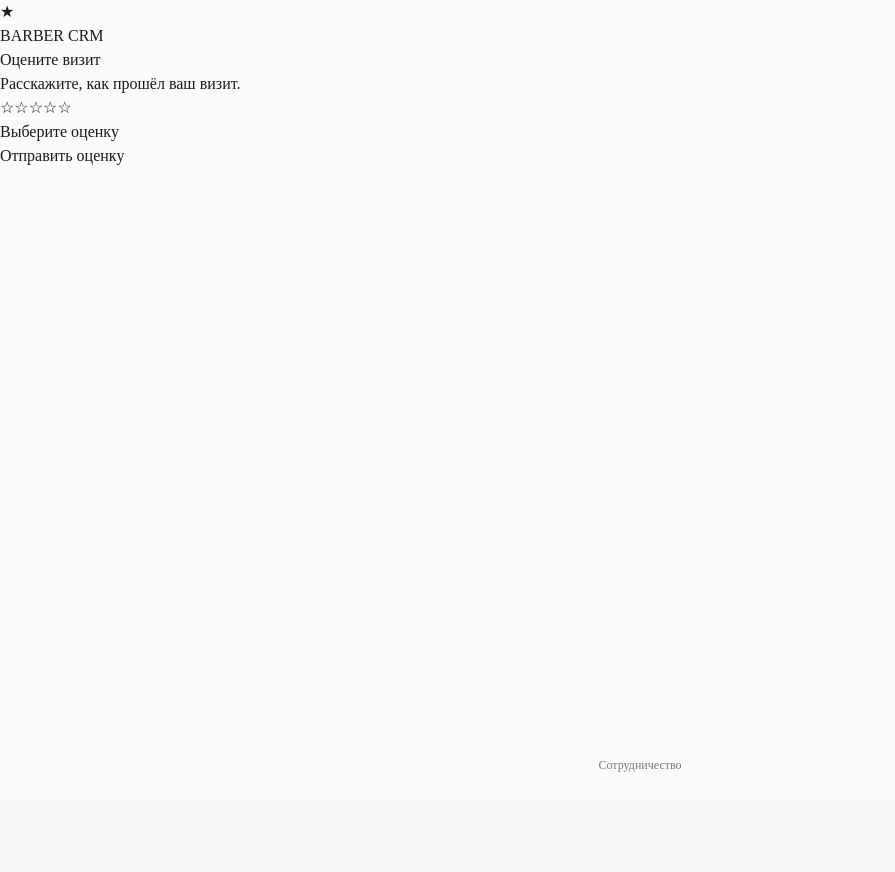
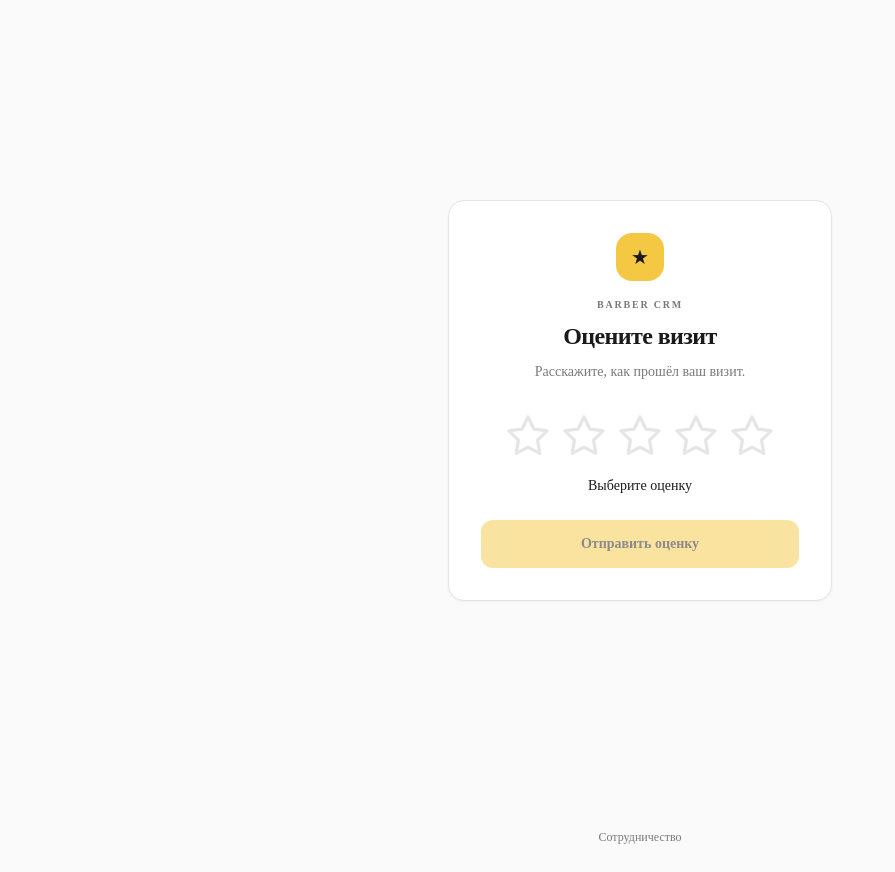
Before and after one commit to fixallastana-hash/barber-crm, a Next.js app in the folder web-widget/: page /review in a window 1280 px wide. Shown: the whole page, without its empty margins (0-895 px from the left). Before the commit the page ends 800 px from the top, so only its background shows below. Built offline with nearby package versions, Linux system fonts and the light colour scheme; no server answers.

Commit message:
refactor(review): yellow/black redesign, svg stars

```diff
--- a/web-widget/src/app/review/page.tsx
+++ b/web-widget/src/app/review/page.tsx
@@ -4,6 +4,23 @@
 import { useSearchParams } from 'next/navigation';
 import { httpsCallable } from 'firebase/functions';
 import { getFirebaseFunctions } from '@/lib/firebase';
+
+function StarIcon({ filled }: { filled: boolean }) {
+  return (
+    <svg
+      viewBox="0 0 24 24"
+      fill={filled ? 'currentColor' : 'none'}
+      stroke="currentColor"
+      strokeWidth={filled ? 0 : 1.6}
+      strokeLinecap="round"
+      strokeLinejoin="round"
+      aria-hidden="true"
+      className="h-full w-full"
+    >
+      <path d="M12 2.5l2.95 5.98 6.6.96-4.78 4.66 1.13 6.57L12 17.56l-5.9 3.11 1.13-6.57L2.45 9.44l6.6-.96L12 2.5z" />
+    </svg>
+  );
+}
 
 function ReviewForm() {
   const searchParams = useSearchParams();
@@ -46,17 +63,21 @@
 
   if (submitted) {
     return (
-      <main className="review-page">
-        <section className="review-card review-success-card">
-          <div className="review-success-icon" aria-hidden="true">
+      <main className="flex min-h-screen items-center justify-center bg-surface px-4 py-8">
+        <section className="w-full max-w-sm rounded-2xl border border-line bg-card p-8 text-center shadow-sm">
+          <div className="mx-auto flex h-14 w-14 items-center justify-center rounded-full bg-primary text-2xl text-ink">
             ✓
           </div>
 
-          <div className="review-kicker">ВАША ОЦЕНКА</div>
+          <div className="mt-4 text-[10px] font-semibold uppercase tracking-[0.18em] text-muted">
+            Ваша оценка
+          </div>
 
-          <h1>Спасибо за оценку!</h1>
+          <h1 className="mt-2 text-2xl font-semibold tracking-tight text-ink">
+            Спасибо за оценку!
+          </h1>
 
-          <p>
+          <p className="mt-3 text-sm leading-6 text-muted">
             Ваш отзыв поможет нам становиться лучше.
           </p>
         </section>
@@ -65,22 +86,26 @@
   }
 
   return (
-    <main className="review-page">
-      <section className="review-card">
-        <div className="review-brand-mark" aria-hidden="true">
+    <main className="flex min-h-screen items-center justify-center bg-surface px-4 py-8">
+      <section className="w-full max-w-sm rounded-2xl border border-line bg-card p-6 shadow-sm sm:p-8">
+        <div className="mx-auto flex h-12 w-12 items-center justify-center rounded-2xl bg-primary text-xl text-ink">
           ★
         </div>
 
-        <div className="review-kicker">BARBER CRM</div>
+        <div className="mt-4 text-center text-[10px] font-semibold uppercase tracking-[0.18em] text-muted">
+          Barber CRM
+        </div>
 
-        <h1>Оцените визит</h1>
+        <h1 className="mt-2 text-center text-2xl font-semibold tracking-tight text-ink">
+          Оцените визит
+        </h1>
 
-        <p className="review-subtitle">
+        <p className="mt-2 text-center text-sm leading-6 text-muted">
           Расскажите, как прошёл ваш визит.
         </p>
 
         <div
-          className="review-stars"
+          className="mt-7 flex items-center justify-center gap-2"
           onMouseLeave={() => setHoverRating(0)}
         >
           {[1, 2, 3, 4, 5].map((star) => {
@@ -96,24 +121,27 @@
                 onFocus={() => setHoverRating(star)}
                 onBlur={() => setHoverRating(0)}
                 onClick={() => setRating(star)}
-                className={
-                  active
-                    ? 'review-star review-star-active'
-                    : 'review-star'
-                }
+                className={[
+                  'h-10 w-10 transition-transform sm:h-12 sm:w-12',
+                  active ? 'scale-105 text-primary' : 'text-line',
+                  'hover:scale-110',
+                ].join(' ')}
               >
-                {active ? '★' : '☆'}
+                <StarIcon filled={active} />
               </button>
             );
           })}
         </div>
 
-        <div className="review-rating-caption">
+        <div className="mt-4 text-center text-sm font-medium text-ink">
           {rating === 0 ? 'Выберите оценку' : `${rating} из 5`}
         </div>
 
         {error && (
-          <div className="review-error" role="alert">
+          <div
+            role="alert"
+            className="mt-5 rounded-xl border border-red-100 bg-red-50 px-4 py-3 text-sm leading-5 text-red-700"
+          >
             {error}
           </div>
         )}
@@ -122,7 +150,7 @@
           type="button"
           onClick={() => void submit()}
           disabled={sending || rating < 1}
-          className="review-submit"
+          className="mt-6 h-12 w-full rounded-xl bg-primary text-sm font-semibold text-ink transition hover:bg-primary-hover disabled:cursor-not-allowed disabled:opacity-50"
         >
           {sending ? 'Отправляем...' : 'Отправить оценку'}
         </button>
@@ -135,10 +163,10 @@
   return (
     <Suspense
       fallback={
-        <main className="review-page">
-          <section className="review-card review-loading-card">
-            Загрузка...
-          </section>
+        <main className="flex min-h-screen items-center justify-center bg-surface px-4">
+          <div className="rounded-2xl border border-line bg-card px-6 py-4 text-sm text-muted">
+            Загрузка…
+          </div>
         </main>
       }
     >
```
